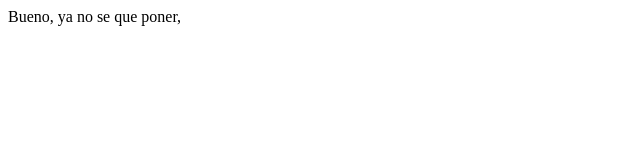
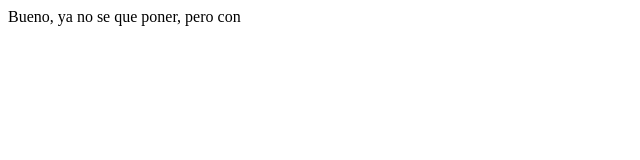
Before and after one commit to DerekDawidson/cursodefront, a plain HTML site: page index.html in a window 1280 px wide. Shown: the full height of the page, 0-640 px from the left. Drawn offline with Linux system fonts and the light colour scheme.

Commit message:
agregue con

```diff
--- a/index.html
+++ b/index.html
@@ -7,6 +7,6 @@
     <title>Document</title>
 </head>
 <body>
-    Bueno, ya no se que poner,
+    Bueno, ya no se que poner, pero con
 </body>
 </html>
```
